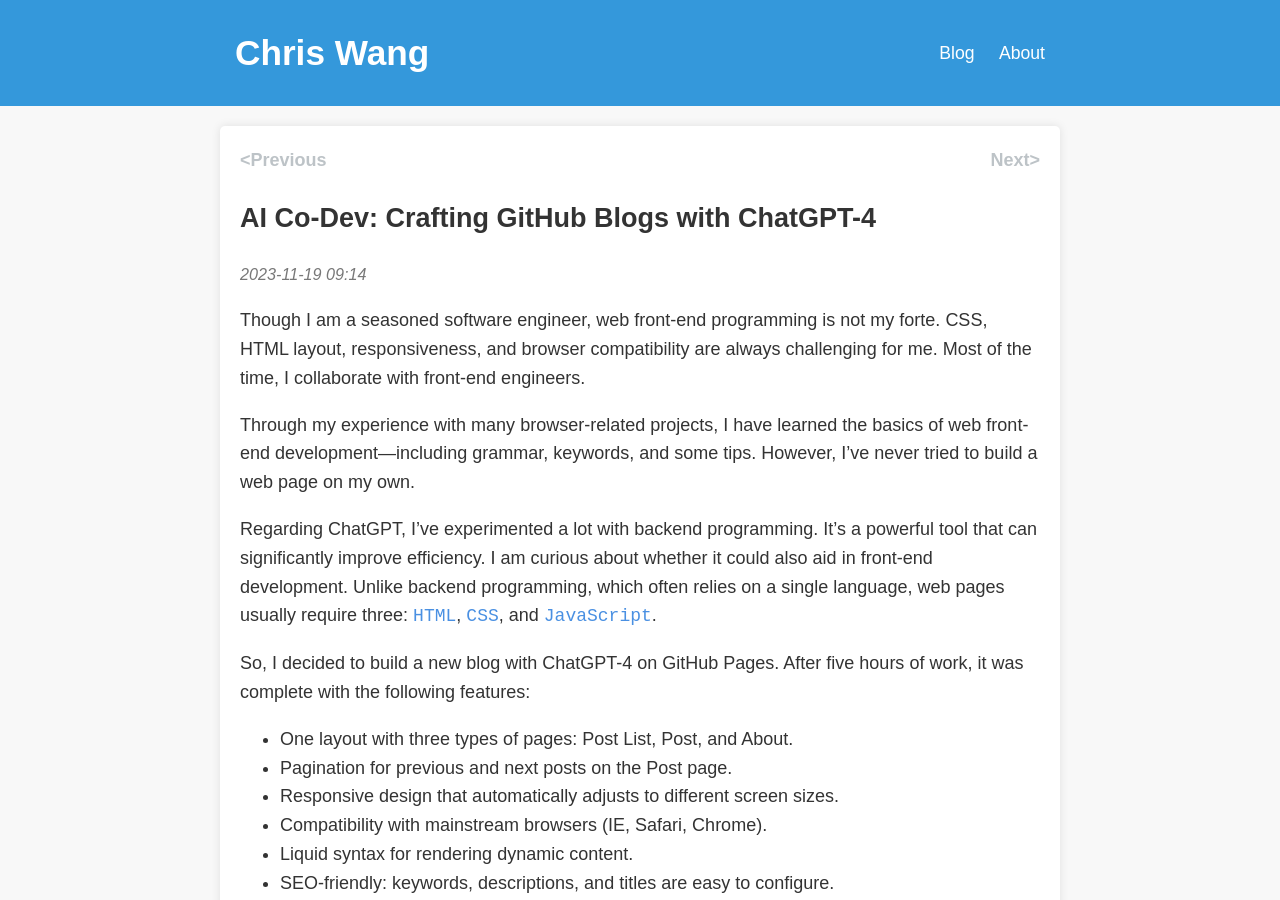
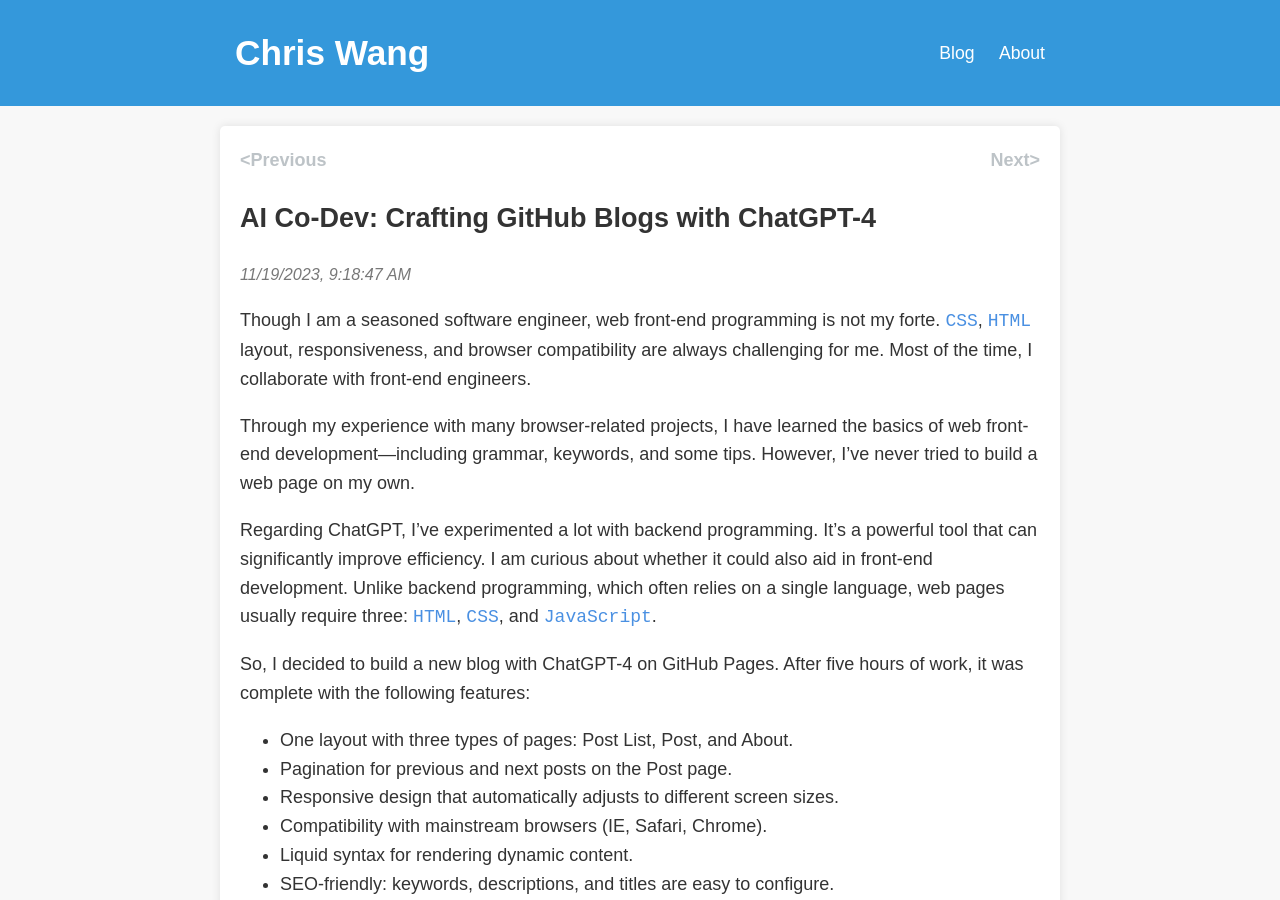
Before and after one commit to cookiebody/cookiebody.github.io, a Jekyll site: the page built from _posts/2023-11-19-AI-Co-Dev-Crafting-GitHub-Blogs-with-ChatGPT-4.md, in a window 1280 px wide and 900 px high. Built offline with Jekyll 4.4.1, drawn with Linux system fonts in a browser that asks for light colours.

```diff
--- a/_layouts/post.html
+++ b/_layouts/post.html
@@ -3,7 +3,7 @@ layout: default
 ---
 {% include pagination.html %}
 <h2>{{ page.title }}</h2>
-<p class="post-date">{{ page.date | date: "%Y-%m-%d %H:%M" }}</p>
+<p class="post-date" data-post-date="{{ page.date }}"></p>
 <div class="post">
   {{ content }}
 </div>
--- a/_posts/2023-11-19-AI-Co-Dev-Crafting-GitHub-Blogs-with-ChatGPT-4.md
+++ b/_posts/2023-11-19-AI-Co-Dev-Crafting-GitHub-Blogs-with-ChatGPT-4.md
@@ -1,13 +1,13 @@
 ---
 layout: post
 title:  'AI Co-Dev: Crafting GitHub Blogs with ChatGPT-4'
-date:   2023-11-19 17:14:41 +0800
+date:   2023-11-19 17:18:47 +0800
 keywords: 'ChatGPT-4 Web Development, Effortless GitHub Blogging, AI in Frontend Engineering, Automating CSS with AI, HTML No-Code Solutions, Liquid Templating, Adaptive Web Design, Cross-Browser Support, Search Engine Optimization Strategies, Performance-Driven Web Design'
 description: 'Embark on a transformative web development journey with a detailed account of creating a feature-rich, performance-optimized blog using ChatGPT-4 on GitHub Pages. This narrative offers insights into leveraging AI for seamless frontend development, achieving responsive design, and ensuring cross-browser compatibility, all with minimal coding. Dive into a world where AI tools not only augment development processes but also empower creators to focus on innovation and design.'
 desc: "Admittedly, I'm concerned that powerful AI could replace my job—and perhaps you should be, too."
 ---
 
-Though I am a seasoned software engineer, web front-end programming is not my forte. CSS, HTML layout, responsiveness, and browser compatibility are always challenging for me. Most of the time, I collaborate with front-end engineers.
+Though I am a seasoned software engineer, web front-end programming is not my forte. `CSS`, `HTML` layout, responsiveness, and browser compatibility are always challenging for me. Most of the time, I collaborate with front-end engineers.
 
 Through my experience with many browser-related projects, I have learned the basics of web front-end development—including grammar, keywords, and some tips. However, I've never tried to build a web page on my own.
 
--- a/index.html
+++ b/index.html
@@ -9,7 +9,7 @@ title: Blog
   <div class="blog-post">
     <a href="{{ post.url | relative_url }}">
         <h3>{{ post.title | escape }}</h3>
-        <p class="post-date">{{ post.date | date: "%Y-%m-%d %H:%M" }}</p>
+        <p class="post-date" data-post-date="{{ post.date }}"></p>
         <p>{{ post.desc }}</p>
     </a>
   </div>
```
Also changed, not shown: _layouts/default.html (+16 -0 lines).
